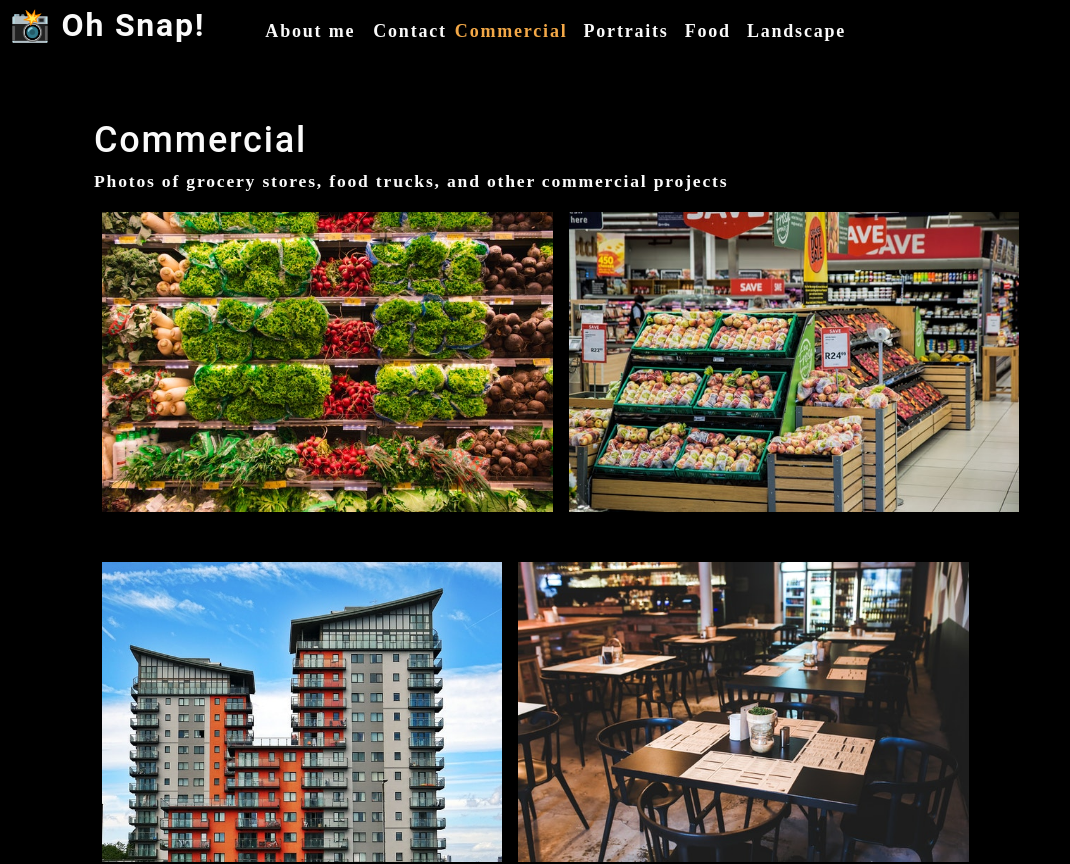
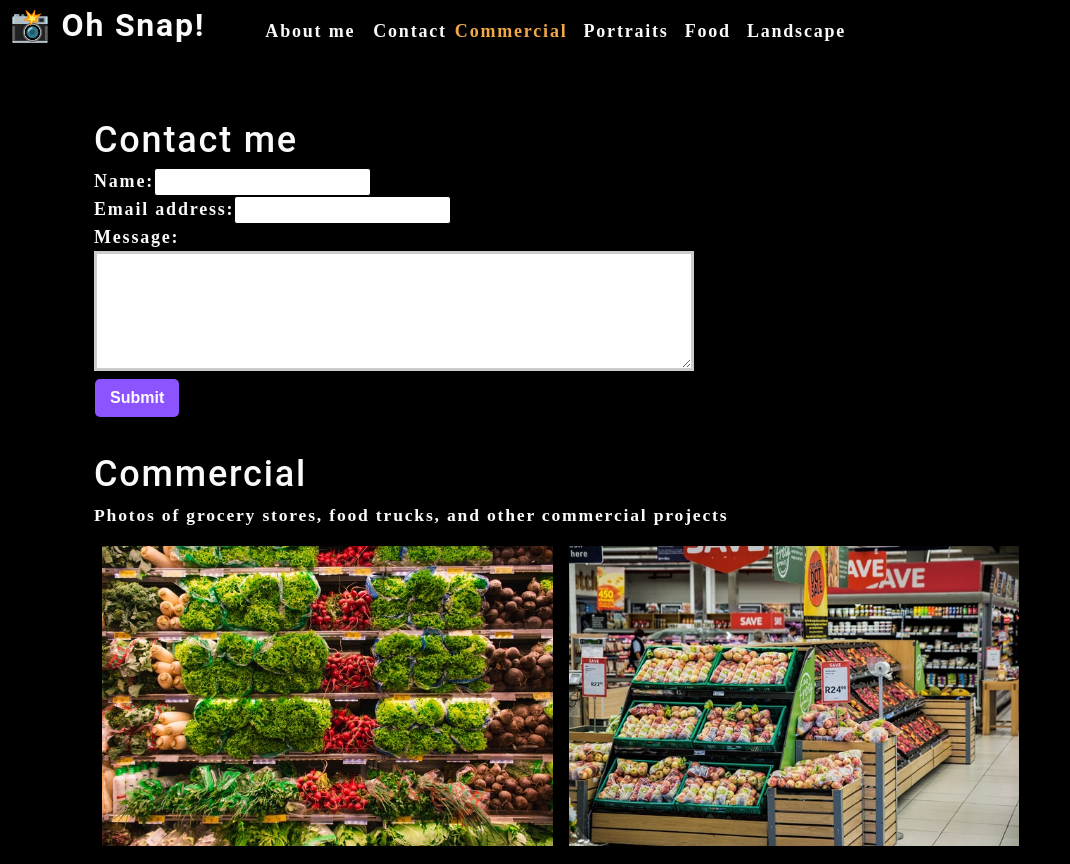
Before and after one commit to SMKrizan/photo-port, a React (Create React App) app: page / in a window 1280 px wide. Shown: the top 864 px of the page, without its empty margins (0-1070 px from the left). Built offline with nearby package versions, Linux system fonts and the light colour scheme.

Commit message:
contact form added and (mostly) functional

```diff
--- a/src/App.js
+++ b/src/App.js
@@ -3,6 +3,7 @@
 import About from './components/About';
 import Nav from './components/Nav';
 import Gallery from './components/Gallery';
+import ContactForm from './components/Contact';
 
 function App() {
   // initializing category state and using 'useState()' hook to enable category change
@@ -37,6 +38,7 @@
       currentCategory={currentCategory}
       ></Nav>
       <main>
+        <ContactForm></ContactForm>
         <Gallery currentCategory={currentCategory}></Gallery>
         <About></About>
       </main>
--- a/src/components/Contact/index.js
+++ b/src/components/Contact/index.js
@@ -1,26 +1,44 @@
-import React from 'react';
+import React, { useState } from 'react';
 
 const ContactForm = () => {
+    // hook that manages form data, starting with setting initial states to empty values
+    const [ formState, setFormState ] = useState({name: '', email: '', message: ''});
+
+    // simplifies assignment of initial state within the JSX statement
+    const { name, email, message } = formState;
+
+    // event handler function syncs internal state of component formState with user input from the DOM
+    function handleChange(e) {
+        // UI value is assigned to e.target.name and reassigned as e.target.value to the associated formState property; the spread value retains the other key:value property values not currently being updated
+        setFormState({...formState, [e.target.name]: e.target.value })
+    }
+
+    // logs formState object when submit button is clicked
+    function handleSubmit(e) {
+        e.preventDefault();
+        console.log(formState);
+    }
 
     return (
         <section>
             <h1>Contact me</h1>
-            <form id='contact-form'>
+            <form id='contact-form' onSubmit={handleSubmit} >
                 {/* name input
                 email input
                 message area */}
                 <div>
                     {/* due to JS keywords, 'for' is replaced here with 'htmlFor' */}
                     <label htmlFor='name'>Name:</label>
-                    <input type='text' name='name' />
+                    {/* 'onChange' event listener ensures that handleChange() fires whenever a keystroke is entered into the related field */}
+                    <input type='text' name='name' defaultValue={name} onChange={handleChange} />
                 </div>
                 <div>
                     <label htmlFor='email'>Email address:</label>
-                    <input type='email' name='email' />
+                    <input type='email' name='email' defaultValue={email} onChange={handleChange} />
                 </div>
                 <div>
                     <label htmlFor='message'>Message:</label>
-                    <input type='message' rows='5' />
+                    <textarea name='message' rows='5' defaultValue={message} onChange={handleChange} />
                 </div>
                 <button type='submit'>Submit</button>
             </form>
```
Also changed, not shown: 1 other file (tests, documents, lock files or other folders).
